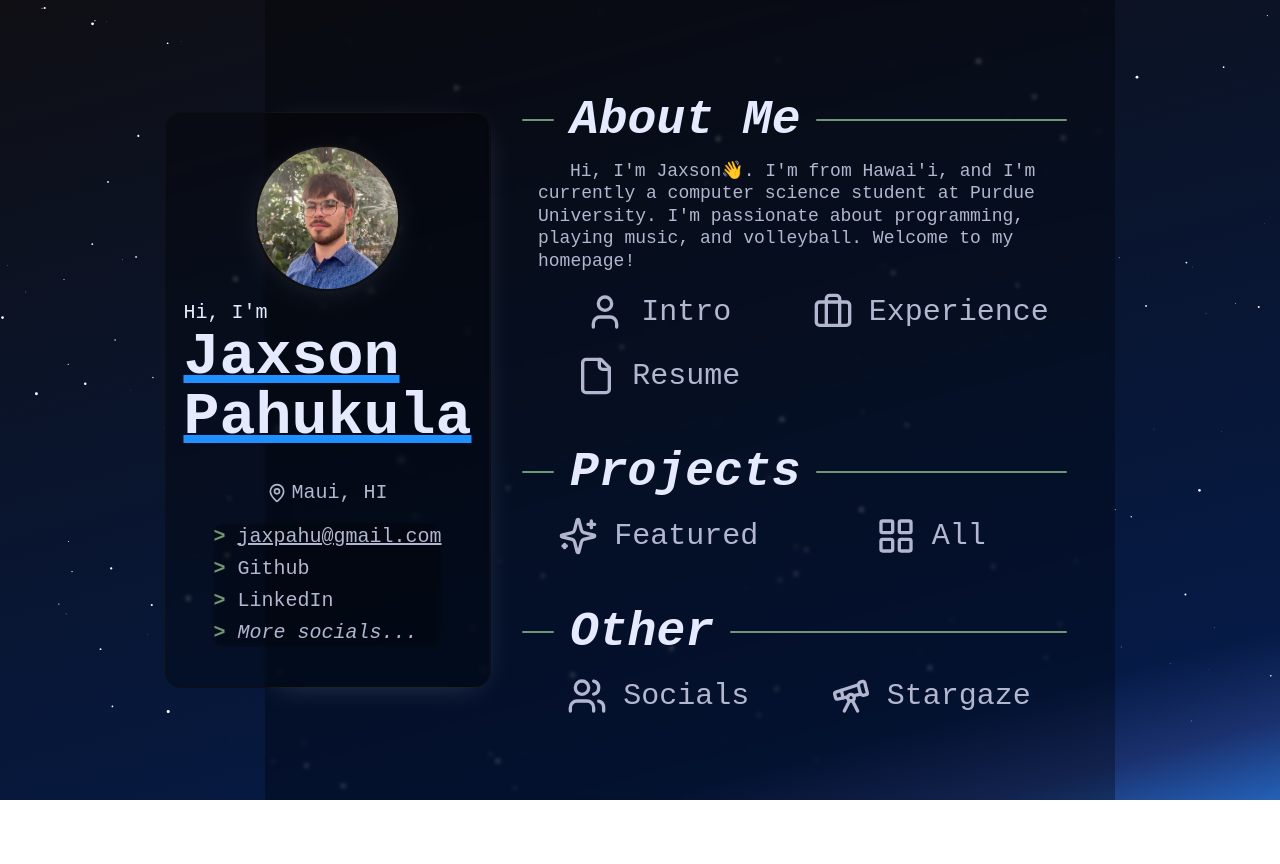
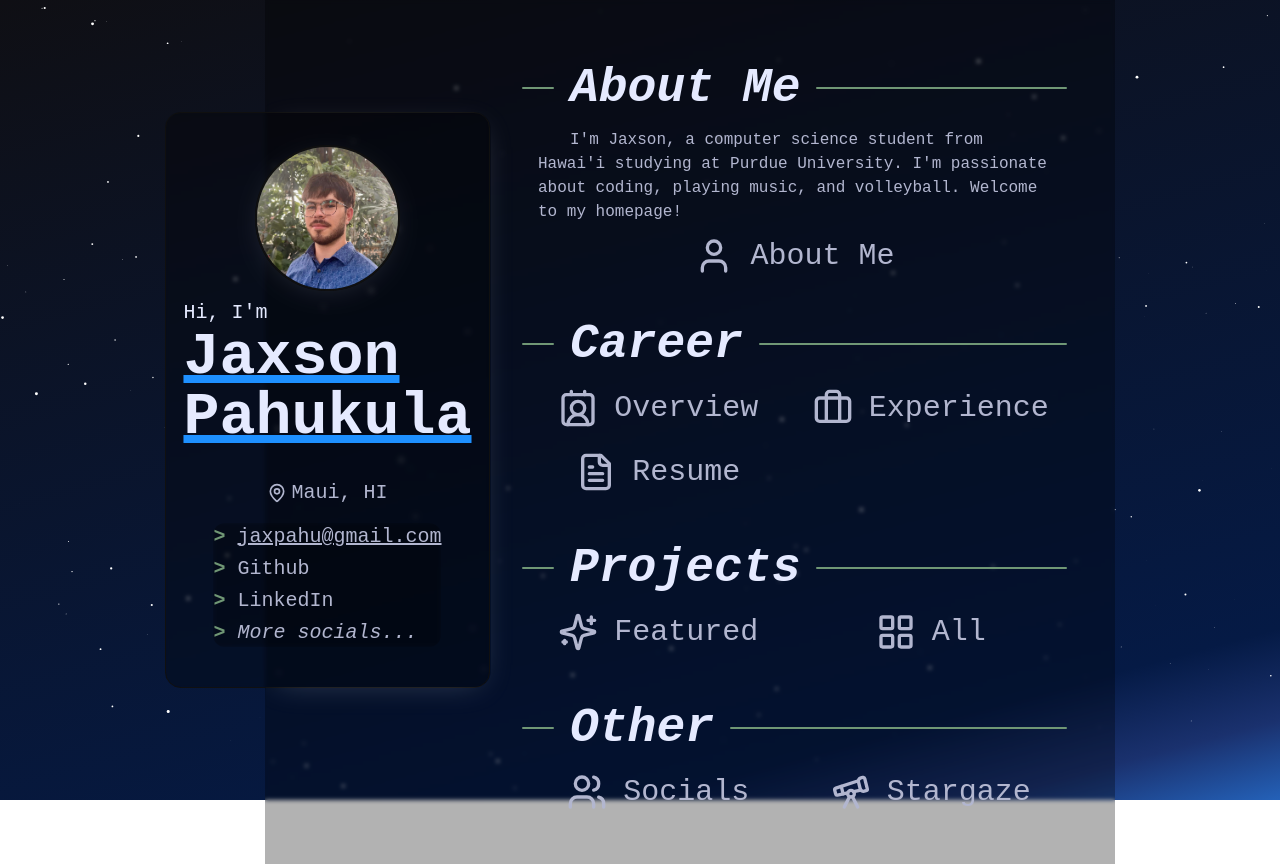
Before and after one commit to jaxsonp/website, a SvelteKit app: page / in a window 1280 px wide. Before the commit the page ends 800 px from the top, so only its background shows below. Built offline with nearby package versions, Linux system fonts and the light colour scheme.

Commit message:
updates
 - Make career section on homepage
 - Separate career overview and about me sections
 - switch favicon filetype
 - project description updates

```diff
--- /dev/null
+++ b/src/lib/assets/icons/ContactIcon.svelte
@@ -0,0 +1,16 @@
+<svg xmlns="http://www.w3.org/2000/svg" viewBox="0 0 24 24" {...$$props}
+	><g
+		fill="none"
+		stroke="currentColor"
+		stroke-linecap="round"
+		stroke-linejoin="round"
+		stroke-width="2"
+		><path d="M16 2v2m1.915 18a6 6 0 0 0-12 0M8 2v2" /><circle cx="12" cy="12" r="4" /><rect
+			width="18"
+			height="18"
+			x="3"
+			y="4"
+			rx="2"
+		/></g
+	></svg
+>
--- /dev/null
+++ b/src/lib/assets/icons/EmailIcon.svelte
@@ -0,0 +1,12 @@
+<svg xmlns="http://www.w3.org/2000/svg" viewBox="0 0 24 24" {...$$props}
+	><g
+		fill="none"
+		stroke="currentColor"
+		stroke-linecap="round"
+		stroke-linejoin="round"
+		stroke-width="2"
+		><rect width="20" height="16" x="2" y="4" rx="2" /><path
+			d="m22 7l-8.97 5.7a1.94 1.94 0 0 1-2.06 0L2 7"
+		/></g
+	></svg
+>
--- a/src/lib/assets/icons/FileIcon.svelte
+++ b/src/lib/assets/icons/FileIcon.svelte
@@ -6,7 +6,8 @@
 		stroke-linejoin="round"
 		stroke-width="2"
 	>
-		<path d="M15 2H6a2 2 0 0 0-2 2v16a2 2 0 0 0 2 2h12a2 2 0 0 0 2-2V7Z" />
-		<path d="M14 2v4a2 2 0 0 0 2 2h4" />
+		<path d="M15 2H6a2 2 0 0 0-2 2v16a2 2 0 0 0 2 2h12a2 2 0 0 0 2-2V7Z" /><path
+			d="M14 2v4a2 2 0 0 0 2 2h4M10 9H8m8 4H8m8 4H8"
+		/>
 	</g>
 </svg>
--- a/src/lib/projects.json
+++ b/src/lib/projects.json
@@ -3,14 +3,14 @@
 		{
 			"title": "DIY Graphics Pipeline",
 			"thumbnailFile": "cs334-graphics.png",
-			"description": "A homemade 3D rendering pipeline, written in C++.\nI started with software rendering, implementing triangle mesh rendering, point lights, shadows, texture mapping, reflective materials, and more from scratch. I then refactored the program, switching to hardware rendering with OpenGL, and also added shader support.\nWritten for Purdue's CS 33400, Intro to Computer Graphics.",
+			"description": "A homemade 3D rendering pipeline, written in C++ for Purdue's CS 33400, Intro to Computer Graphics.\nI started with software rendering, implementing triangle mesh rendering, point lights, shadows, texture mapping, reflective materials, and more from scratch.\nI then refactored the program, switching to hardware rendering with OpenGL and eventually implementing the same features with shaders.",
 			"tags": ["C++"],
 			"links": ["https://github.com/jaxsonp/CS334-graphics-pipeline"]
 		},
 		{
 			"title": "FactoryScript",
 			"thumbnailFile": "factoryscript.png",
-			"description": "The world's number one M.O.P. (Manufacturing Oriented Programming) language, FactoryScript is an interpreted esolang inspired by the industrial revolution.\nPrograms (factories) are graphs with nodes (stations) connected by Unicode box characters (conveyor belts).",
+			"description": "FactoryScript is an interpreted, graph-based esolang (esoteric programming language). It is mostly a gag language, and the interpreter is written in Rust.\nIn FactoryScript, programs (factories) are graphs where the nodes (stations) are connected by Unicode box characters (conveyor belts).",
 			"tags": ["Rust"],
 			"links": ["https://github.com/jaxsonp/FactoryScript", "https://factoryscript.readthedocs.io/"]
 		}
--- a/src/routes/+page.svelte
+++ b/src/routes/+page.svelte
@@ -1,6 +1,6 @@
 <script lang="ts">
 	import { onMount, type Component } from 'svelte';
-	import { goto } from '$app/navigation';
+	import { pushState } from '$app/navigation';
 
 	import SectionTitle from '$lib/components/SectionTitle.svelte';
 
@@ -19,6 +19,8 @@
 	import PeopleIcon from '$lib/assets/icons/PeopleIcon.svelte';
 	import TelescopeIcon from '$lib/assets/icons/TelescopeIcon.svelte';
 	import LeetcodeIcon from '$lib/assets/icons/LeetcodeIcon.svelte';
+	import ContactIcon from '$lib/assets/icons/ContactIcon.svelte';
+	import EmailIcon from '$lib/assets/icons/EmailIcon.svelte';
 
 	let socials_popup_visibile = $state(false);
 	let show_socials_popup = () => {
@@ -92,33 +94,36 @@
 		<div class="hidden min-w-[225px] lg:block xl:min-w-[275px]"></div>
 		<div class="flex w-full flex-col py-8 pl-8 pr-12 lg:justify-center">
 			<!-- Main page content -->
-			<SectionTitle id="about-me">About Me</SectionTitle>
-			<p class="indent-8 md:mt-4 md:px-12 md:text-lg md:leading-tight lg:px-4 xl:px-10">
-				Hi, I'm Jaxson👋. I'm from Hawai'i, and I'm currently a computer science student at Purdue
-				University. I'm passionate about programming, playing music, and volleyball. Welcome to my
-				homepage!
-			</p>
 			{#snippet NavItem(text: string, href: string, Icon: Component)}
 				<a
 					{href}
-					class="my-1 flex items-center py-2 text-3xl text-light-gray hover:scale-105 md:text-4xl lg:text-3xl xl:text-4xl"
+					class="my-1 flex items-center justify-self-center py-2 text-3xl text-light-gray hover:scale-105 md:text-4xl lg:text-3xl xl:text-4xl"
 				>
 					<Icon class="mr-4 w-8 md:w-10" />
 					{text}
 				</a>
 			{/snippet}
-			<div class=" my-2 grid grid-cols-1 place-items-center md:grid-cols-2">
-				{@render NavItem('Intro', './about', PersonIcon)}
-				{@render NavItem('Experience', './about#experience', BriefcaseIcon)}
+			<SectionTitle id="about">About Me</SectionTitle>
+			<p class="mt-4 indent-8 md:px-12 lg:px-4 xl:px-10">
+				I'm Jaxson, a computer science student from Hawai'i studying at Purdue University. I'm
+				passionate about coding, playing music, and volleyball. Welcome to my homepage!
+			</p>
+			<div class="flex justify-center">
+				{@render NavItem('About Me', './about', PersonIcon)}
+			</div>
+			<SectionTitle id="about-me">Career</SectionTitle>
+			<div class="my-2 grid grid-cols-1 md:grid-cols-2">
+				{@render NavItem('Overview', './career', ContactIcon)}
+				{@render NavItem('Experience', './career#experience', BriefcaseIcon)}
 				{@render NavItem('Resume', './Resume-Jaxson-Pahukula.pdf', FileIcon)}
 			</div>
 			<SectionTitle id="projects">Projects</SectionTitle>
-			<div class="my-2 grid grid-cols-1 place-items-center md:grid-cols-2">
+			<div class="my-2 grid grid-cols-1 md:grid-cols-2">
 				{@render NavItem('Featured', './projects', SparkleIcon)}
 				{@render NavItem('All', './projects#all', GridIcon)}
 			</div>
 			<SectionTitle id="">Other</SectionTitle>
-			<div class="my-2 grid grid-cols-1 place-items-center md:grid-cols-2">
+			<div class="my-2 grid grid-cols-1 md:grid-cols-2">
 				{@render NavItem('Socials', './#socials', PeopleIcon)}
 				{@render NavItem('Stargaze', './stargaze', TelescopeIcon)}
 			</div>
@@ -145,6 +150,7 @@
 					</a>
 				{/snippet}
 				<div class="m-4 flex flex-col">
+					{@render social_link('Gmail', 'mailto:jaxpahu@gmail.com', EmailIcon)}
 					{@render social_link(
 						'Facebook',
 						'https://www.facebook.com/profile.php?id=100086394281851',
--- a/src/routes/about/+page.svelte
+++ b/src/routes/about/+page.svelte
@@ -1,7 +1,4 @@
 <script lang="ts">
-	import { Timeline } from 'svelte-vertical-timeline';
-	import TimelineEntry from '$lib/components/TimelineEntry.svelte';
-
 	import SectionTitle from '$lib/components/SectionTitle.svelte';
 
 	import HomeIcon from '$lib/assets/icons/HomeIcon.svelte';
@@ -9,7 +6,6 @@
 
 <div class="black-glass mt-12 h-full w-full rounded-t-3xl border-x-1 border-x-black p-4 lg:px-16">
 	<h1 class="underline-accent my-8 text-center font-bold">About Me</h1>
-	<SectionTitle id="intro">Introduction</SectionTitle>
 	<div class="mx-4 md:mx-16 xl:mx-32">
 		<p>
 			Hi, I'm Jaxson Pahukula. I was born in Oregon and raised in Hawai'i on the island of Maui. I
@@ -23,7 +19,7 @@
 			>, playing music, playing volleyball, and touching grass in general. My main instrument is the
 			drums, but I am learning the bass and I am planning to pick up some more instruments when I
 			get the chance. I mainly play worship music, but also casually play genres like pop, R&B, and
-			alt stuff.
+			some alt stuff.
 		</p>
 		<div class="image-container mb-8 mt-4">
 			<img alt="Me playin drums" src="/pics/drums.jpg" />
@@ -36,85 +32,6 @@
 			<img alt="Simba again 2" src="/pics/cat3.jpg" />
 		</div>
 	</div>
-	<SectionTitle id="experience">Experience</SectionTitle>
-	<div id="timeline" class="xl:mx-16">
-		<Timeline position="right" style="padding: 0" center={false}>
-			<TimelineEntry time="Summer 2024">
-				<h3>Griffiss Institute</h3>
-				<h4>VICEROY Maven Research Intern - Rome, NY</h4>
-				<p>
-					As part of the VICEROY Maven intern program, I participated in cybersecurity lessons with
-					various Department of Defense (DoD) personnel on Air Force and DoD-oriented cyber
-					missions. I was also able to work on a research project throughout the summer at the Air
-					Force Research Laboratory in NY.
-				</p>
-				<p>
-					At the end of my internship, I was selected to represent VICEROY and P3I at the Pentagon
-					in a meeting with HON Shyu (OUSD(R&E)) and dialogued with the offices of Hawai’i’s
-					senators and congressmen/women in Washington DC.
-				</p>
-				<div class="image-container">
-					<img
-						src="/pics/20240619_025840_04E50C.jpeg"
-						alt="My co-interns and I overlooking the airstrip"
-					/>
-					<img src="/pics/20240809_194005_98C4F4.jpeg" alt="Me at the Pentagon" />
-				</div>
-			</TimelineEntry>
-			<TimelineEntry time="Aug 2023 - May 2024">
-				<h3>The Data Mine - Purdue University</h3>
-				<h4>Undergraduate Researcher</h4>
-				<p>
-					I collaborated with Raytheon Technologies and other students to create a hard drive
-					remaining-useful-life prediction model. Together we learned and applied various data
-					science techniques such as anomaly detection, k-means clustering, LSTM models, and more.
-				</p>
-			</TimelineEntry>
-			<TimelineEntry time="Summer 2023">
-				<h3>Applied Research Laboratory at UH</h3>
-				<h4>Software Dev. Assistant/Intern - Kihei, HI</h4>
-				<p>
-					I had a great time collaborating on a team researching new technologies for portal
-					software at MHPCC, the DoD's vanguard high performance computing center. With my brother,
-					I worked on developing backend software for a mock central administration platform for
-					managing containerized apps and software on servers and swarms. I used Python, Flask, and
-					Docker to create and document a REST API for this project.
-				</p>
-				<p>
-					<img
-						class="float-right max-h-[200px]"
-						src="pics/20230804_115740-1500x1125.jpg"
-						alt="Me and my brother presenting our project at an intern spotlight"
-					/>
-					During my internship I also researched and stood up Grafana, a monitoring and data analytics
-					application for aggregating data and generating graphs and visuals. I gained experience with
-					linux servers and time series databases, and created various scripts to automate operations.
-				</p>
-			</TimelineEntry>
-			<TimelineEntry time="Jan-Dec 2023">
-				<h3>Data Science Labs, Purdue University</h3>
-				<h4>Lab Instructor/TA</h4>
-				<p>
-					As a lab instructor, I taught students to apply concepts from Calculus I and II to basic
-					data science problems in a lab setting. I led students in engaging lab projects using
-					Jupyter notebooks, Python, Raspberry Pis, and various prototyping electronic components. I
-					collaborated with other instructors and advisors to develop, correct, and refine the
-					course curriculum and prepare course materials and hardware.
-				</p>
-				<p>
-					Some of favorite projects included computing heart rates using PPG sensors, and measuring
-					tall buildings using accelerometers and trigonometry.
-				</p>
-			</TimelineEntry>
-		</Timeline>
-	</div>
-	<SectionTitle id="resume">Resume</SectionTitle>
-	<p class="mx-4 my-12 text-center text-xl md:text-3xl">
-		Check out my latest resume
-		<a href="/Resume-Jaxson-Pahukula.pdf" target="_blank" class="italic text-white underline"
-			>here</a
-		>
-	</p>
 </div>
 <a href="/" class="fixed bottom-2 z-40 ml-4 flex items-center text-2xl">
 	{'<'}
@@ -126,26 +43,6 @@
 		@apply my-2 indent-8;
 	}
 
-	#timeline h3 {
-		@apply mt-0;
-	}
-
-	#timeline h4 {
-		@apply mb-4 ml-6 italic;
-	}
-
-	#timeline p {
-		@apply indent-4 leading-tight;
-	}
-
-	img {
-		@apply rounded-md;
-	}
-
-	#timeline img {
-		@apply m-2 object-contain;
-	}
-
 	.image-container {
 		@apply md:flex md:h-[250px] md:justify-evenly md:gap-2;
 	}
--- /dev/null
+++ b/src/routes/career/+page.svelte
@@ -0,0 +1,129 @@
+<script lang="ts">
+	import { Timeline } from 'svelte-vertical-timeline';
+	import TimelineEntry from '$lib/components/TimelineEntry.svelte';
+
+	import SectionTitle from '$lib/components/SectionTitle.svelte';
+
+	import HomeIcon from '$lib/assets/icons/HomeIcon.svelte';
+</script>
+
+<div class="black-glass mt-12 h-full w-full rounded-t-3xl border-x-1 border-x-black p-4 lg:px-16">
+	<h1 class="underline-accent my-8 text-center font-bold">Professional Overview</h1>
+	<SectionTitle id="intro">Introduction</SectionTitle>
+	<SectionTitle id="experience">Experience</SectionTitle>
+	<div id="timeline" class="xl:mx-16">
+		<Timeline position="right" style="padding: 0" center={false}>
+			<TimelineEntry time="Summer 2024">
+				<h3>Griffiss Institute</h3>
+				<h4>VICEROY Maven Research Intern - Rome, NY</h4>
+				<p>
+					As part of the VICEROY Maven intern program, I participated in cybersecurity lessons with
+					various Department of Defense (DoD) personnel on Air Force and DoD-oriented cyber
+					missions. I was also able to work on a research project throughout the summer at the Air
+					Force Research Laboratory in NY.
+				</p>
+				<p>
+					At the end of my internship, I was selected to represent VICEROY and P3I at the Pentagon
+					in a meeting with HON Shyu (OUSD(R&E)) and dialogued with the offices of Hawai’i’s
+					senators and congressmen/women in Washington DC.
+				</p>
+				<div class="image-container">
+					<img
+						src="/pics/20240619_025840_04E50C.jpeg"
+						alt="My co-interns and I overlooking the airstrip"
+					/>
+					<img src="/pics/20240809_194005_98C4F4.jpeg" alt="Me at the Pentagon" />
+				</div>
+			</TimelineEntry>
+			<TimelineEntry time="Aug 2023 - May 2024">
+				<h3>The Data Mine - Purdue University</h3>
+				<h4>Undergraduate Researcher</h4>
+				<p>
+					I collaborated with Raytheon Technologies and other students to create a hard drive
+					remaining-useful-life prediction model. Together we learned and applied various data
+					science techniques such as anomaly detection, k-means clustering, LSTM models, and more.
+				</p>
+			</TimelineEntry>
+			<TimelineEntry time="Summer 2023">
+				<h3>Applied Research Laboratory at UH</h3>
+				<h4>Software Dev. Assistant/Intern - Kihei, HI</h4>
+				<p>
+					I had a great time collaborating on a team researching new technologies for portal
+					software at MHPCC, the DoD's vanguard high performance computing center. With my brother,
+					I worked on developing backend software for a mock central administration platform for
+					managing containerized apps and software on servers and swarms. I used Python, Flask, and
+					Docker to create and document a REST API for this project.
+				</p>
+				<p>
+					<img
+						class="float-right max-h-[200px]"
+						src="pics/20230804_115740-1500x1125.jpg"
+						alt="Me and my brother presenting our project at an intern spotlight"
+					/>
+					During my internship I also researched and stood up Grafana, a monitoring and data analytics
+					application for aggregating data and generating graphs and visuals. I gained experience with
+					linux servers and time series databases, and created various scripts to automate operations.
+				</p>
+			</TimelineEntry>
+			<TimelineEntry time="Jan-Dec 2023">
+				<h3>Data Science Labs, Purdue University</h3>
+				<h4>Lab Instructor/TA</h4>
+				<p>
+					As a lab instructor, I taught students to apply concepts from Calculus I and II to basic
+					data science problems in a lab setting. I led students in engaging lab projects using
+					Jupyter notebooks, Python, Raspberry Pis, and various prototyping electronic components. I
+					collaborated with other instructors and advisors to develop, correct, and refine the
+					course curriculum and prepare course materials and hardware.
+				</p>
+				<p>
+					Some of favorite projects included computing heart rates using PPG sensors, and measuring
+					tall buildings using accelerometers and trigonometry.
+				</p>
+			</TimelineEntry>
+		</Timeline>
+	</div>
+	<SectionTitle id="resume">Resume</SectionTitle>
+	<p class="mx-4 my-12 text-center text-xl md:text-3xl">
+		Check out my latest resume
+		<a href="/Resume-Jaxson-Pahukula.pdf" target="_blank" class="italic text-white underline"
+			>here</a
+		>
+	</p>
+</div>
+<a href="/" class="fixed bottom-2 z-40 ml-4 flex items-center text-2xl">
+	{'<'}
+	<HomeIcon class="h-12" />
+</a>
+
+<style>
+	p {
+		@apply my-2 indent-8;
+	}
+
+	#timeline h3 {
+		@apply mt-0;
+	}
+
+	#timeline h4 {
+		@apply mb-4 ml-6 italic;
+	}
+
+	#timeline p {
+		@apply indent-4 leading-tight;
+	}
+
+	img {
+		@apply rounded-md;
+	}
+
+	#timeline img {
+		@apply m-2 object-contain;
+	}
+
+	.image-container {
+		@apply md:flex md:h-[250px] md:justify-evenly md:gap-2;
+	}
+	.image-container img {
+		@apply max-h-[300px];
+	}
+</style>
```
Also changed, not shown: static/favicon.png (deleted), 1 other file (tests, documents, lock files or other folders).
